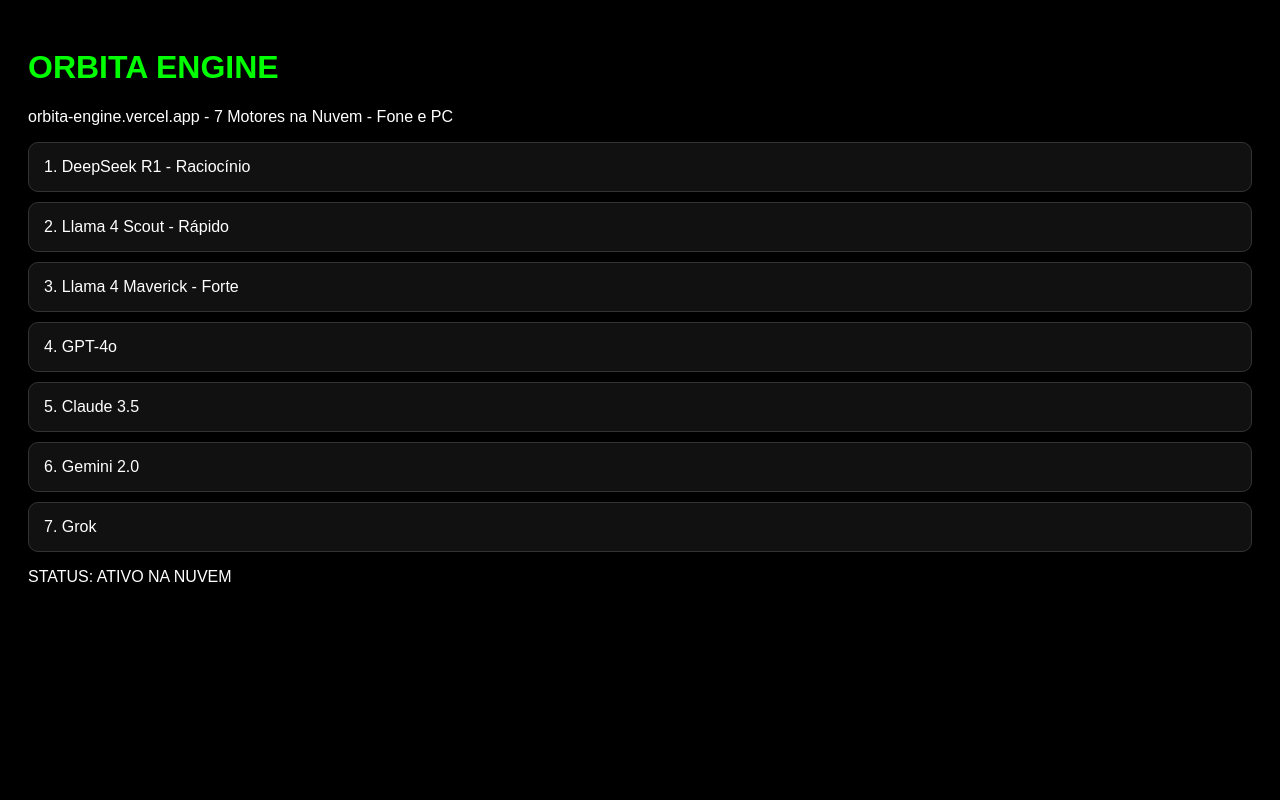
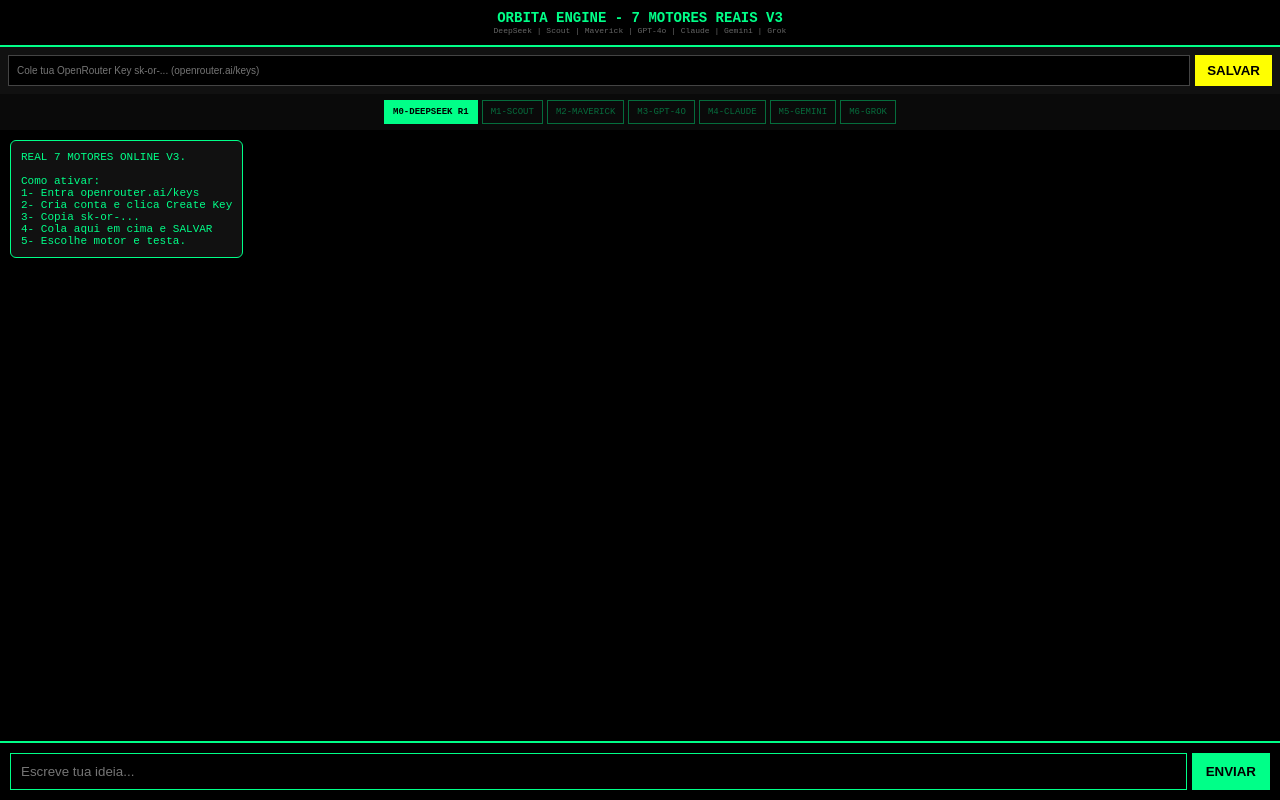
Before and after one commit to adaopolitano954/orbita--engine, a plain HTML site: page index.html in a window 1280 px wide. Drawn offline with Linux system fonts and the light colour scheme.

Commit message:
Update HTML structure and styling for Orbita Engine

```diff
--- a/index.html
+++ b/index.html
@@ -2,26 +2,107 @@
 <html lang="pt">
 <head>
 <meta charset="UTF-8">
-<meta name="viewport" content="width=device-width, initial-scale=1">
-<title>Orbita Engine - 7 Motores</title>
+<meta name="viewport" content="width=device-width,initial-scale=1">
+<title>ORBITA ENGINE - REAL 7 MOTORES</title>
 <style>
-body { background:#000; color:#fff; font-family:Arial; padding:20px; }
-h1 { color:#0f0; }
-.motor { background:#111; border:1px solid #333; padding:15px; margin:10px 0; border-radius:10px; }
+*{margin:0;padding:0;box-sizing:border-box}
+body{background:#000;color:#0f8;font-family:monospace;height:100vh;display:flex;flex-direction:column}
+header{border-bottom:2px solid #0f8;padding:10px;text-align:center}
+h1{font-size:14px}
+#keybox{padding:8px;background:#111;display:flex;gap:5px}
+#keybox input{flex:1;background:#000;border:1px solid #444;color:#ff0;padding:8px;font-size:10px}
+#keybox button{background:#ff0;color:#000;border:none;padding:8px 12px;font-weight:bold}
+.motores{display:flex;flex-wrap:wrap;gap:4px;justify-content:center;padding:6px;background:#0a0a0a}
+.motor{border:1px solid #0f8;padding:6px 8px;font-size:9px;cursor:pointer;opacity:.4}
+.motor.ativo{background:#0f8;color:#000;opacity:1;font-weight:bold}
+#chat{flex:1;overflow-y:auto;padding:10px;display:flex;flex-direction:column;gap:8px}
+.msg{max-width:90%;padding:10px;border-radius:6px;font-size:11px;white-space:pre-wrap}
+.user{align-self:flex-end;background:#0f8;color:#000}
+.bot{align-self:flex-start;background:#111;border:1px solid #0f8}
+.input-area{display:flex;gap:5px;padding:10px;border-top:2px solid #0f8}
+#input{flex:1;background:#000;border:1px solid #0f8;color:#0f8;padding:10px}
+#send{background:#0f8;color:#000;border:none;padding:10px 14px;font-weight:bold}
 </style>
 </head>
 <body>
-<h1>ORBITA ENGINE</h1>
-<p>orbita-engine.vercel.app - 7 Motores na Nuvem - Fone e PC</p>
+<header>
+<h1>ORBITA ENGINE - 7 MOTORES REAIS V3</h1>
+<p style="font-size:8px;color:#666">DeepSeek | Scout | Maverick | GPT-4o | Claude | Gemini | Grok</p>
+</header>
 
-<div class="motor">1. DeepSeek R1 - Raciocínio</div>
-<div class="motor">2. Llama 4 Scout - Rápido</div>
-<div class="motor">3. Llama 4 Maverick - Forte</div>
-<div class="motor">4. GPT-4o</div>
-<div class="motor">5. Claude 3.5</div>
-<div class="motor">6. Gemini 2.0</div>
-<div class="motor">7. Grok</div>
+<div id="keybox">
+<input id="apiKey" type="password" placeholder="Cole tua OpenRouter Key sk-or-... (openrouter.ai/keys)">
+<button onclick="saveKey()">SALVAR</button>
+</div>
 
-<p>STATUS: ATIVO NA NUVEM</p>
+<div class="motores" id="motores"></div>
+<div id="chat"><div class="msg bot">REAL 7 MOTORES ONLINE V3.
+
+Como ativar:
+1- Entra openrouter.ai/keys
+2- Cria conta e clica Create Key
+3- Copia sk-or-...
+4- Cola aqui em cima e SALVAR
+5- Escolhe motor e testa.
+</div></div>
+
+<div class="input-area">
+<input id="input" placeholder="Escreve tua ideia...">
+<button id="send" onclick="enviar()">ENVIAR</button>
+</div>
+
+<script>
+const MOTORES=[
+{id:"deepseek/deepseek-chat",nome:"M0-DEEPSEEK R1"},
+{id:"meta-llama/llama-3.3-70b-instruct",nome:"M1-SCOUT"},
+{id:"meta-llama/llama-3.1-405b-instruct",nome:"M2-MAVERICK"},
+{id:"openai/gpt-4o",nome:"M3-GPT-4O"},
+{id:"anthropic/claude-3.5-sonnet",nome:"M4-CLAUDE"},
+{id:"google/gemini-2.0-flash-001",nome:"M5-GEMINI"},
+{id:"x-ai/grok-2-1212",nome:"M6-GROK"}
+];
+let motorAtual=0;
+let apiKey=localStorage.getItem('orbita_key')||'';
+document.getElementById('apiKey').value=apiKey;
+const lista=document.getElementById('motores');
+MOTORES.forEach((m,i)=>{
+let d=document.createElement('div');
+d.className='motor'+(i==0?' ativo':'');
+d.innerText=m.nome;
+d.onclick=()=>{motorAtual=i;document.querySelectorAll('.motor').forEach((x,idx)=>x.classList.toggle('ativo',idx==i))};
+lista.appendChild(d)
+});
+function saveKey(){
+apiKey=document.getElementById('apiKey').value.trim();
+localStorage.setItem('orbita_key',apiKey);
+alert('CHAVE SALVA!');
+}
+async function enviar(){
+let inp=document.getElementById('input');
+let txt=inp.value.trim();
+if(!txt)return;
+if(!apiKey){alert('Cola tua chave primeiro! openrouter.ai/keys');return}
+let chat=document.getElementById('chat');
+chat.innerHTML+=`<div class="msg user">${txt}</div>`;
+inp.value='';
+let bot=document.createElement('div');
+bot.className='msg bot';
+bot.innerHTML=`<b>${MOTORES[motorAtual].nome} pensando...</b>`;
+chat.appendChild(bot);
+chat.scrollTop=chat.scrollHeight;
+try{
+let r=await fetch('https://openrouter.ai/api/v1/chat/completions',{
+method:'POST',
+headers:{'Authorization':'Bearer '+apiKey,'Content-Type':'application/json','HTTP-Referer':'https://orbita-engine.vercel.app','X-Title':'Orbita Engine'},
+body:JSON.stringify({model:MOTORES[motorAtual].id,messages:[{role:'system',content:'Você é '+MOTORES[motorAtual].nome+' do Orbita Engine Angola. Responda direto e prático.'},{role:'user',content:txt}]})
+});
+let j=await r.json();
+if(j.error)throw new Error(j.error.message);
+bot.innerHTML=`<b>${MOTORES[motorAtual].nome}:</b><br><br>${j.choices[0].message.content}`;
+}catch(e){bot.innerHTML=`ERRO: ${e.message}`;}
+chat.scrollTop=chat.scrollHeight
+}
+document.getElementById('input').addEventListener('keydown',e=>{if(e.key==='Enter')enviar()});
+</script>
 </body>
 </html>
```
